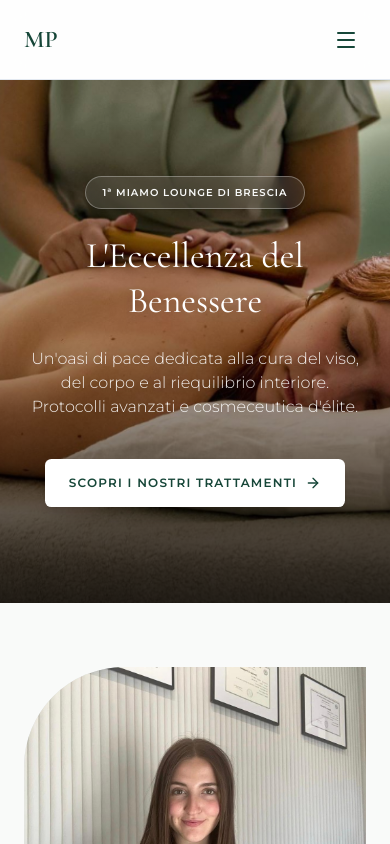
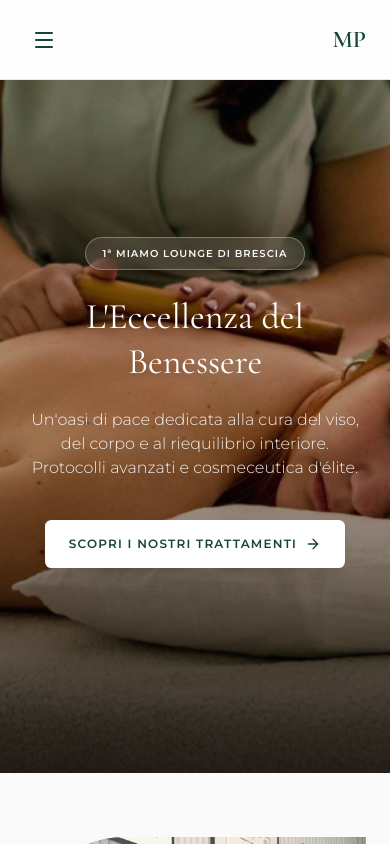
Before and after one commit to lucamancx/mpwelnesslounge, a Next.js app: page / in a window 390 px wide. Shown: the top 844 px of the page. Built offline with nearby package versions, Linux system fonts and the light colour scheme.

Commit message:
feat: hero 9:16 mobile, hamburger sinistra/logo destra, favicon

```diff
--- a/src/app/layout.tsx
+++ b/src/app/layout.tsx
@@ -18,6 +18,9 @@ const montserrat = Montserrat({
 export const metadata: Metadata = {
   title: "MP Wellness Lounge | Brescia",
   description: "La prima Miamo Lounge della provincia di Brescia. Trattamenti viso, corpo, maderoterapia e consulenze specialistiche.",
+  icons: {
+    icon: "/favicon.ico",
+  },
 };
 
 export default function RootLayout({
--- a/src/app/page.tsx
+++ b/src/app/page.tsx
@@ -6,16 +6,16 @@ export default function Home() {
   return (
     <div className="flex flex-col items-center">
       {/* Hero Section */}
-      <section className="w-full py-24 md:py-40 flex flex-col items-center text-center px-4 relative overflow-hidden">
+      <section className="w-full aspect-[9/16] md:aspect-auto md:py-40 flex flex-col items-center text-center px-4 relative overflow-hidden">
         <Image
           src="/hero-bg.png"
           alt="Maderoterapia MP Wellness Lounge"
           fill
-          className="object-cover object-center absolute inset-0 z-0"
+          className="object-cover object-top absolute inset-0 z-0"
           priority
         />
         <div className="absolute inset-0 bg-gradient-to-t from-black/80 via-black/20 to-black/10 z-0"></div>
-        <div className="z-10 max-w-3xl flex flex-col items-center">
+        <div className="z-10 w-full max-w-3xl flex flex-col items-center flex-1 justify-center pb-12 md:pb-0">
           <div className="mb-6 inline-flex items-center justify-center px-4 py-2 rounded-full border border-white/30 bg-white/10 backdrop-blur-md shadow-sm">
             <span className="text-[10px] md:text-xs font-semibold tracking-widest uppercase text-brand-light text-center">1ª Miamo Lounge di Brescia</span>
           </div>
--- a/src/components/Header.tsx
+++ b/src/components/Header.tsx
@@ -9,7 +9,18 @@ export function Header() {
 
   return (
     <header className="fixed top-0 w-full z-50 bg-white/80 backdrop-blur-md border-b border-border h-20 flex items-center px-6 md:px-12">
-      <div className="flex-1">
+      {/* Mobile: hamburger a sinistra */}
+      <div className="flex-1 flex items-center md:hidden">
+        <button
+          className="p-2 text-brand-dark"
+          onClick={() => setIsOpen(!isOpen)}
+        >
+          {isOpen ? <X className="w-6 h-6" /> : <Menu className="w-6 h-6" />}
+        </button>
+      </div>
+
+      {/* Desktop: logo a sinistra */}
+      <div className="hidden md:flex flex-1">
         <Link href="/" className="font-serif text-2xl font-semibold text-brand-dark">MP</Link>
       </div>
 
@@ -22,16 +33,12 @@ export function Header() {
         <Link href="/specialisti" className="hover:text-brand-teal transition-colors">Specialisti</Link>
       </nav>
 
+      {/* Mobile: logo a destra | Desktop: prenota a destra */}
       <div className="flex-1 flex justify-end items-center gap-4">
+        <Link href="/" className="font-serif text-2xl font-semibold text-brand-dark md:hidden">MP</Link>
         <Link href="/prenota" className="hidden md:inline-block bg-brand-dark text-white px-6 py-2 rounded-md text-sm uppercase tracking-wider hover:bg-brand-teal transition-colors">
           Prenota
         </Link>
-        <button
-          className="md:hidden p-2 text-brand-dark"
-          onClick={() => setIsOpen(!isOpen)}
-        >
-          {isOpen ? <X className="w-6 h-6" /> : <Menu className="w-6 h-6" />}
-        </button>
       </div>
 
       {/* Mobile Nav Overlay */}
```
